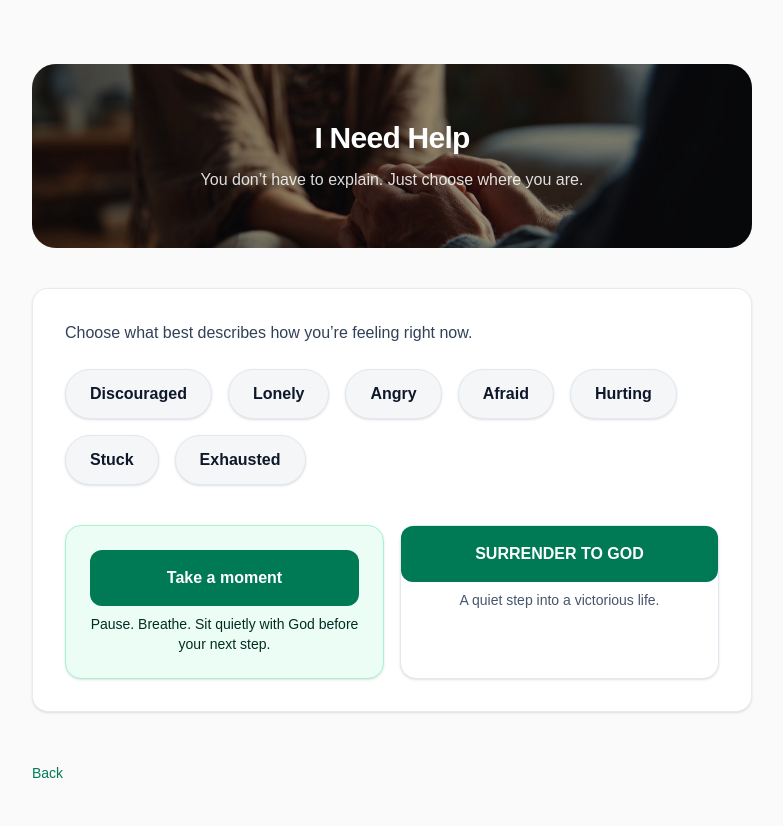
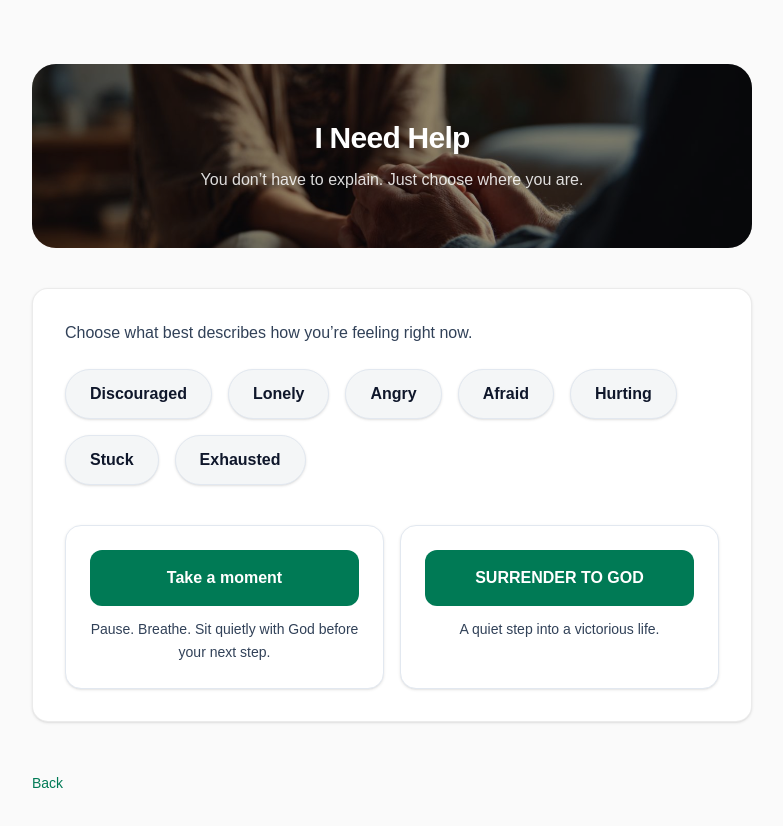
Before and after one commit to improved2025/Manna, a Next.js app: page /help in a window 1280 px wide. Shown: the top 826 px of the page, without its empty margins (248-1031 px from the left). Built offline with nearby package versions, Linux system fonts and the light colour scheme.

Commit message:
Unify Help page CTAs for consistent layout

```diff
--- a/app/help/page.tsx
+++ b/app/help/page.tsx
@@ -49,10 +49,10 @@ export default function HelpPage() {
           ))}
         </div>
 
-        {/* Take a moment + Surrender side-by-side */}
+        {/* Uniform CTAs */}
         <div className="mt-10 grid grid-cols-1 gap-4 sm:grid-cols-2">
           {/* Take a moment */}
-          <div className="rounded-2xl border border-emerald-200 bg-emerald-50 p-6 text-center shadow-sm motion-soft">
+          <div className="rounded-2xl border border-slate-200 bg-white p-6 text-center shadow-sm motion-soft">
             <Link
               href="/meditation"
               className="inline-flex w-full items-center justify-center rounded-xl bg-emerald-700 px-6 py-4 text-base font-semibold text-white transition-all duration-200 hover:bg-emerald-800 hover:-translate-y-[1px]"
@@ -60,13 +60,13 @@ export default function HelpPage() {
               Take a moment
             </Link>
 
-            <p className="mt-2 text-center text-sm text-emerald-950">
+            <p className="mt-3 text-sm leading-relaxed text-slate-700">
               Pause. Breathe. Sit quietly with God before your next step.
             </p>
           </div>
 
           {/* Surrender */}
-          <div className="rounded-2xl border border-slate-200 bg-white p-0 shadow-sm motion-soft">
+          <div className="rounded-2xl border border-slate-200 bg-white p-6 text-center shadow-sm motion-soft">
             <Link
               href="/surrender"
               className="inline-flex w-full items-center justify-center rounded-xl bg-emerald-700 px-6 py-4 text-base font-semibold text-white transition-all duration-200 hover:bg-emerald-800 hover:-translate-y-[1px]"
@@ -74,7 +74,7 @@ export default function HelpPage() {
               SURRENDER TO GOD
             </Link>
 
-            <p className="mt-2 text-center text-sm text-slate-600">
+            <p className="mt-3 text-sm leading-relaxed text-slate-700">
               A quiet step into a victorious life.
             </p>
           </div>
```
